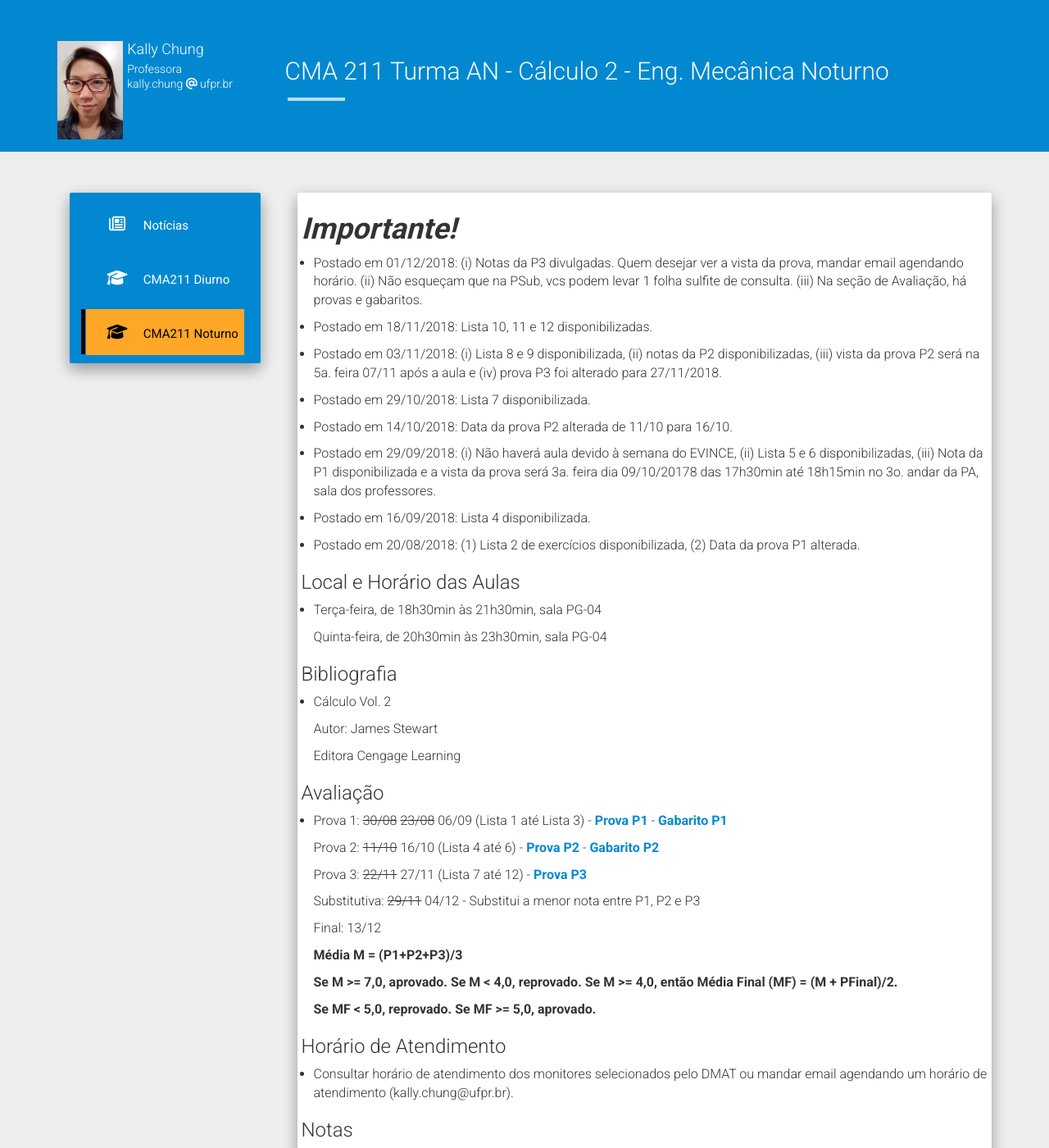
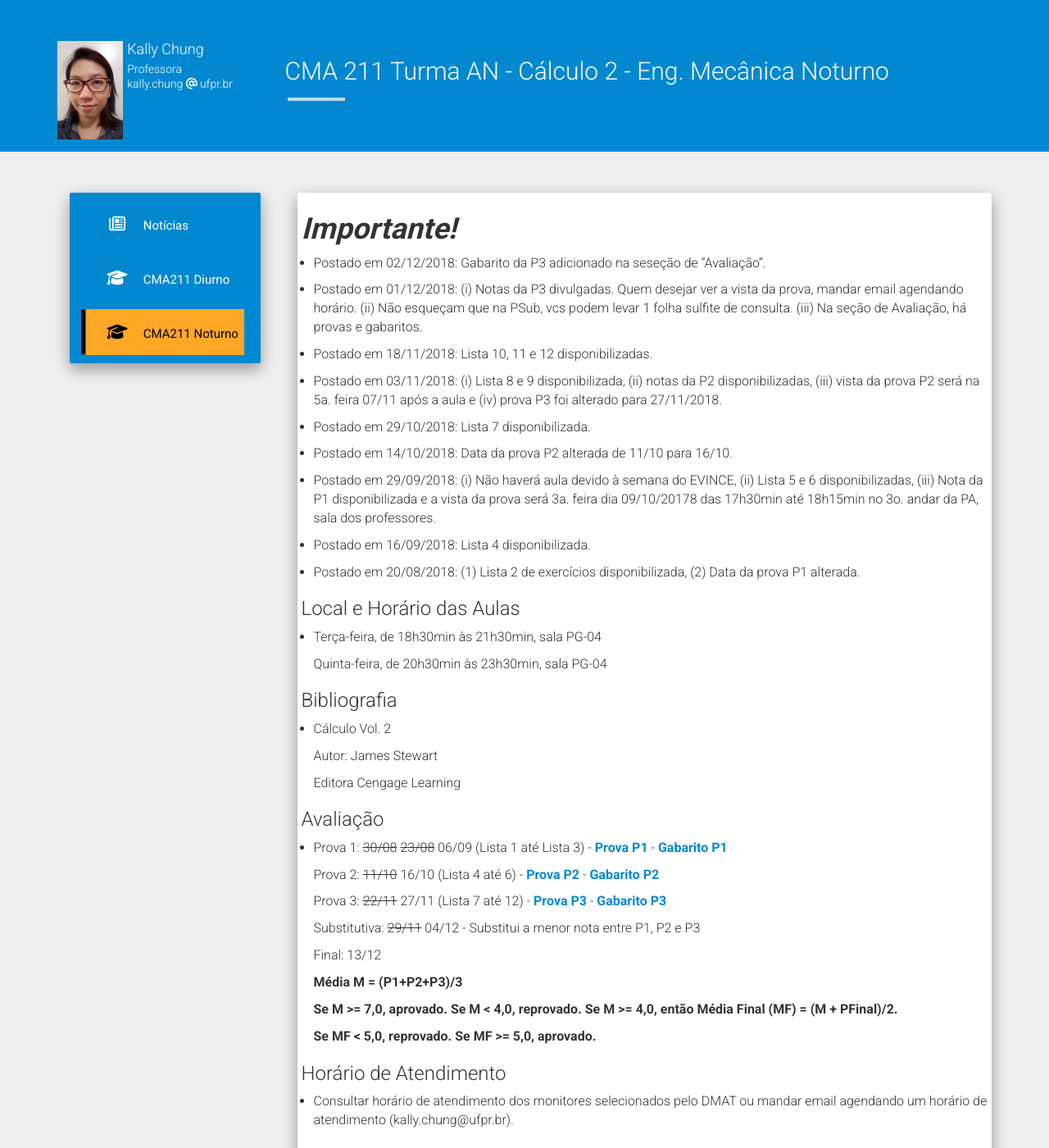
Before and after one commit to chunggnuhc/chunggnuhc.github.io, a Jekyll site: the page built from CMA211AN-Calc2-2sem2018.md, in a window 1280 px wide and 1400 px high. Shown: the whole window at 82% size. Built offline with Jekyll 4.4.1, drawn with Linux system fonts in a browser that asks for light colours; nearby versions of some CDN libraries.

Commit message:
Update CMA211-AN - gabaritoP3

```diff
--- a/CMA211AN-Calc2-2sem2018.md
+++ b/CMA211AN-Calc2-2sem2018.md
@@ -4,6 +4,8 @@ title: CMA 211 Turma AN - Cálculo 2 - Eng. Mecânica Noturno
 permalink: /CMA211AN-Calc2-2sem2018/
 ---
 <h1><b><i>Importante!</i></b></h1>
+- Postado em 02/12/2018: Gabarito da P3 adicionado na seseção de "Avaliação".
+
 - Postado em 01/12/2018: (i) Notas da P3 divulgadas. Quem desejar ver a vista da prova, mandar email agendando horário. (ii) Não esqueçam que na PSub, vcs podem levar 1 folha sulfite de consulta. (iii) Na seção de Avaliação, há provas e gabaritos.
 
 - Postado em 18/11/2018: Lista 10, 11 e 12 disponibilizadas.
@@ -41,7 +43,7 @@ permalink: /CMA211AN-Calc2-2sem2018/
 
   Prova 2: <strike>11/10</strike> 16/10 (Lista 4 até 6) - [Prova P2](/disciplinas2sem2018/provaP2_CMA211AN.pdf) - [Gabarito P2](/disciplinas2sem2018/GabaritoP2-AN.pdf)
 
-  Prova 3: <strike>22/11</strike> 27/11 (Lista 7 até 12) - [Prova P3](/disciplinas2sem2018/provaP3_CMA211AN.pdf)
+  Prova 3: <strike>22/11</strike> 27/11 (Lista 7 até 12) - [Prova P3](/disciplinas2sem2018/provaP3_CMA211AN.pdf) - [Gabarito P3](/disciplinas2sem2018/GabaritoP3-AN.pdf)
 
   Substitutiva: <strike>29/11</strike> 04/12 - Substitui a menor nota entre P1, P2 e P3
 
```
